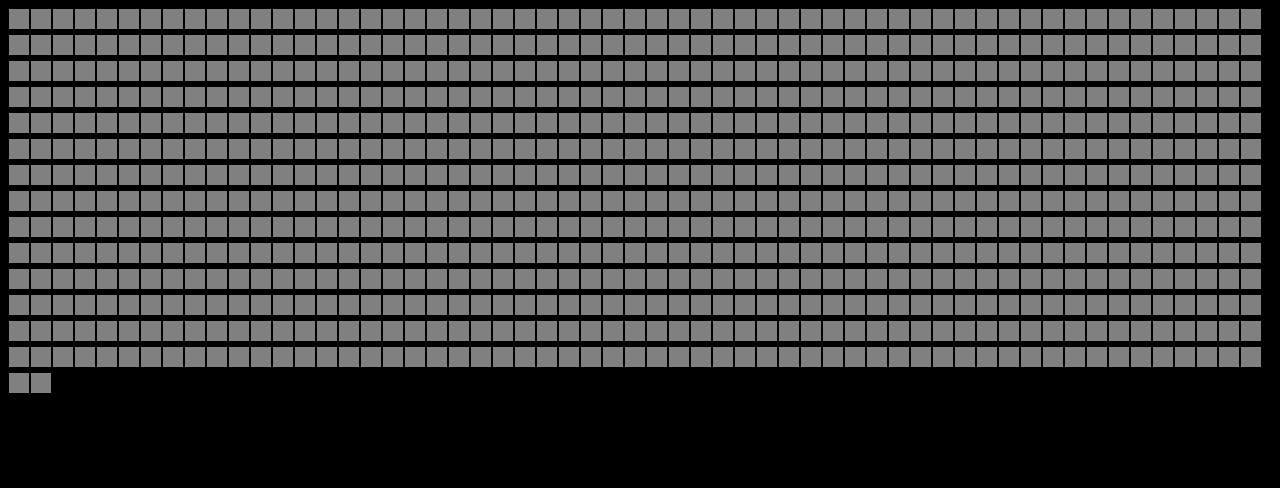
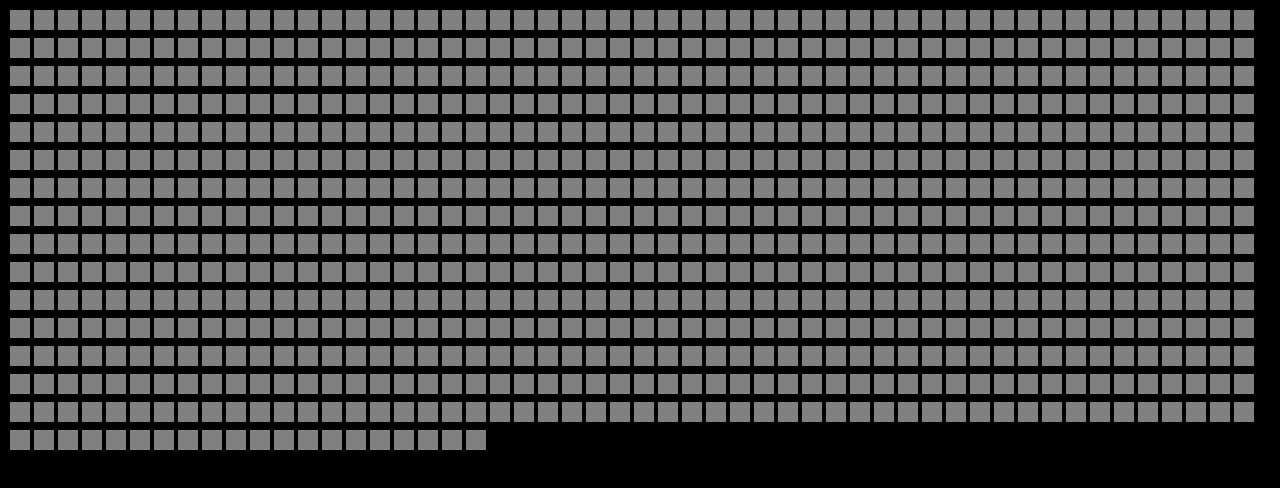
Before and after one commit to acciojob/Color-board-shubham1upadhyay, a website: page main.html in a window 1280 px wide. Drawn offline with Linux system fonts and the light colour scheme.

Commit message:
created a submission

```diff
--- a/main.html
+++ b/main.html
@@ -7,9 +7,8 @@
 </head>
 
 <body>
-	<div class="container" id="board">
-		<div class="square"></div>
-	</div>
+	<div class="container" id="board"></div>
+
     <script type="text/javascript" src="./script.js">
 </script>
 
--- a/script.js
+++ b/script.js
@@ -1,8 +1,7 @@
 var board = document.getElementById("board");
-
 for(var i=1; i<=800; i++)
 {
-	var square = document.createElement("div");
-    square.className = "box";
-    board.appendChild(square);
+	var box = document.createElement("div");
+    box.className = "square";
+    board.appendChild(box);
 }
--- a/styles.css
+++ b/styles.css
@@ -1,15 +1,14 @@
 body{
 	background-color:black;
 }
-.box{
+.square{
 	width: 20px;
     height: 20px;
     display: inline-block;
-    margin: 1px;
     background-color: grey;
-    transition: background-color 0.1s ease-in-out;
+	margin:2px;
 }
-.box:hover{
+.square:hover{
 	background-color: red;
 	cursor:pointer;
 }
```
